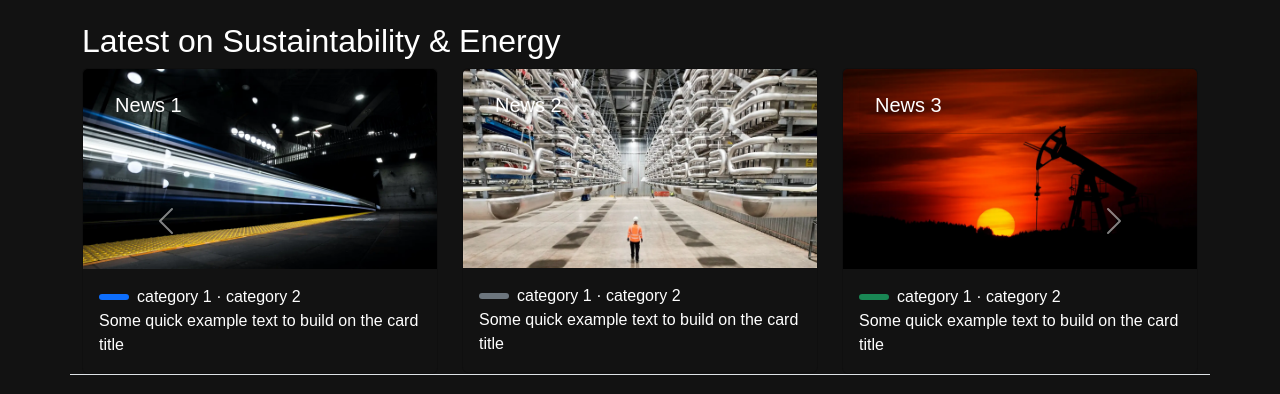
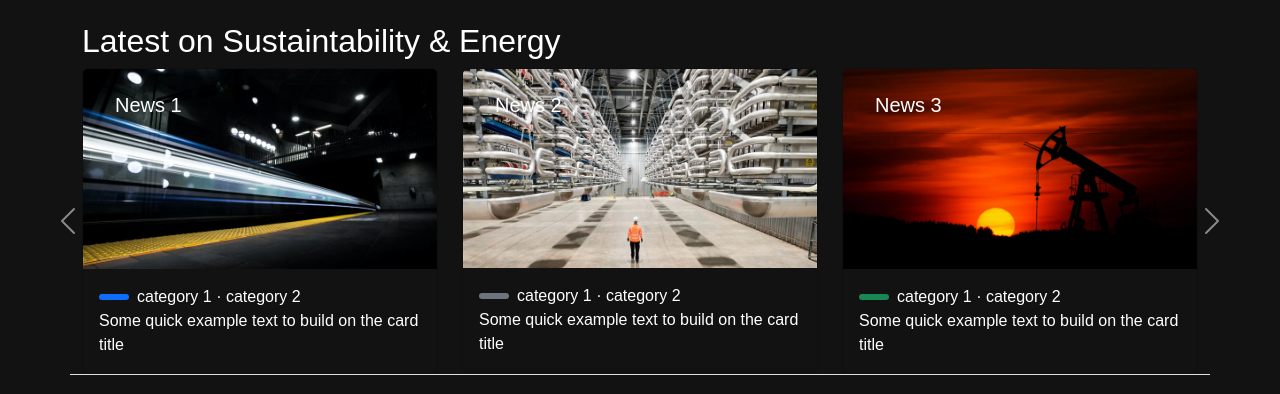
Before and after one commit to JMTiburcio/Illuminem-clone, a Next.js app: page / in a window 1280 px wide. Shown: the part 558-952 px from the top of the page. Built offline with nearby package versions, Linux system fonts and the light colour scheme.

Commit message:
style: adjusting the position of carousel arrow

```diff
--- a/src/styles/globals.css
+++ b/src/styles/globals.css
@@ -100,6 +100,23 @@ body {
   margin-right: 20px;
 }
 
+.carousel-control-prev {
+  justify-content: flex-start;
+  left: -30px;
+}
+
+.carousel-control-next {
+  justify-content: flex-end;
+  right: -30px;
+}
+
+@media (max-width: 575.98px) {
+  .carousel-control-prev,
+  .carousel-control-next {
+    display: none;
+  }
+}
+
 .card {
   background-color: var(--background);
 }
```
